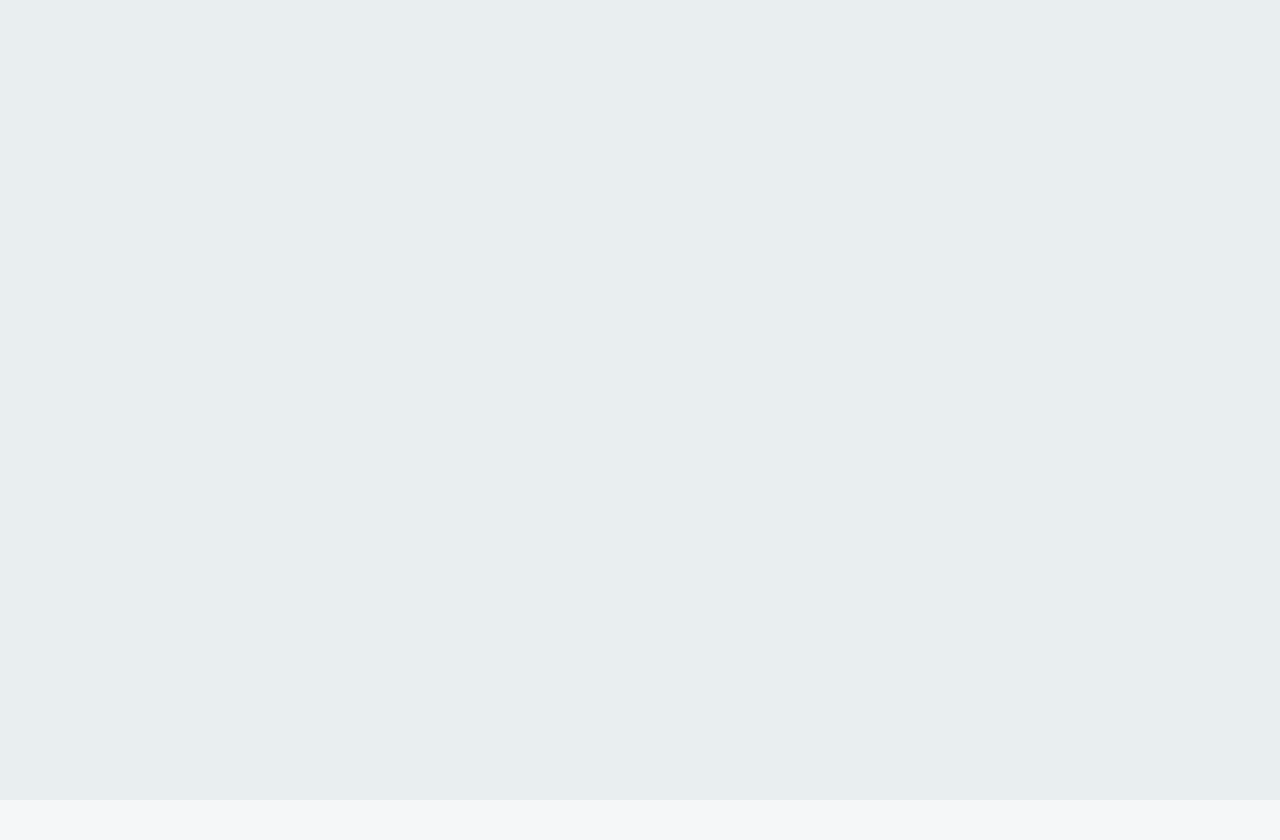
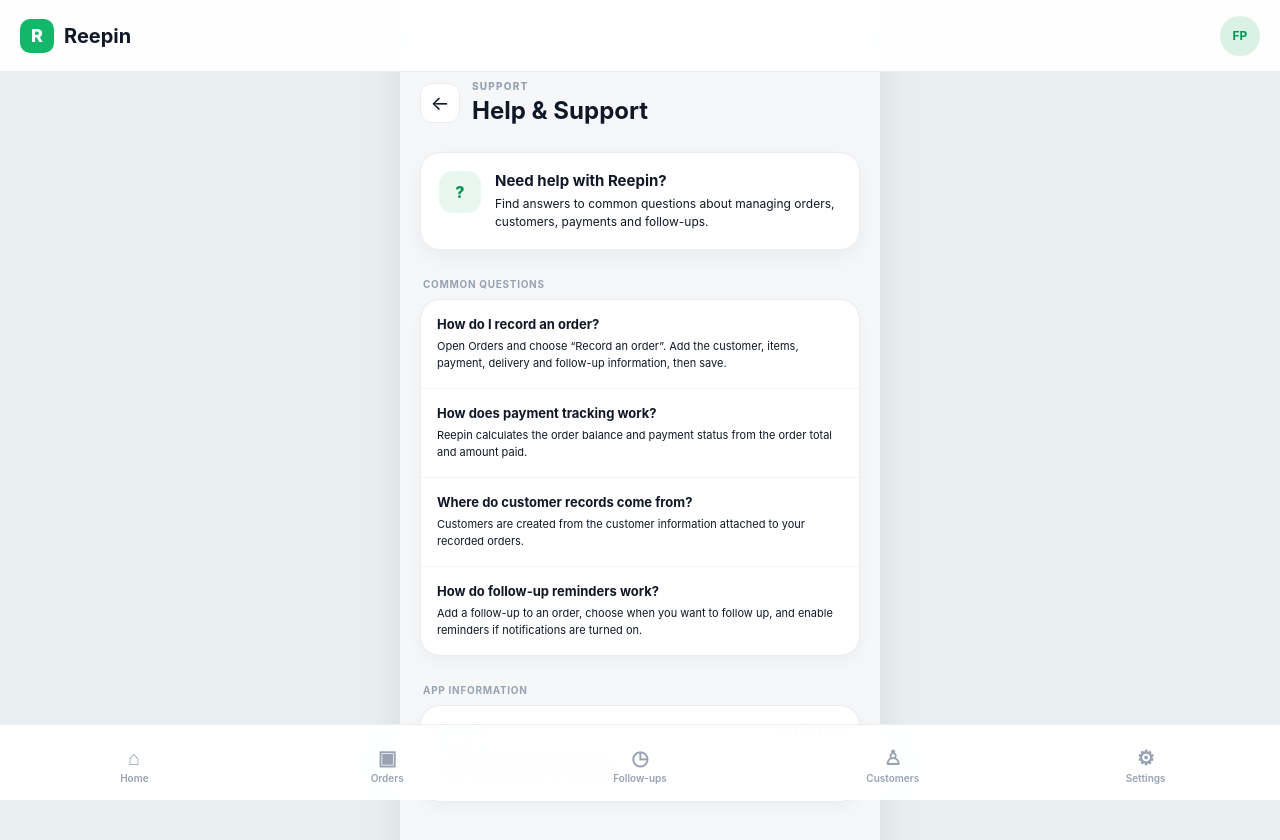
Before and after one commit to franqphoenix-oss/Reepin-app, a React (Vite) app: page /help-support in a window 1280 px wide. Before the commit this address had no page. Shown: the top 840 px of the page. Before the commit the page ends 800 px from the top, so only its background shows below. Built offline with nearby package versions, Linux system fonts and the light colour scheme.

Commit message:
Completed logical upgrades

```diff
--- a/src/App.jsx
+++ b/src/App.jsx
@@ -12,6 +12,7 @@
 import FollowUps from "./pages/FollowUps";
 import Customers from "./pages/Customers";
 import Settings from "./pages/Settings";
+import HelpSupport from "./pages/HelpSupport";
 
 import AppShell from "./components/layout/AppShell";
 
@@ -48,6 +49,8 @@
 
               <Route path="/settings" element={<Settings />} />
 
+              <Route path="/help-support" element={<HelpSupport />} />
+
               <Route path="/orders/:orderId/edit" element={<NewOrder />} />
             </Route>
           </Routes>
--- a/src/components/layout/TopBar.jsx
+++ b/src/components/layout/TopBar.jsx
@@ -1,8 +1,15 @@
+import { useNavigate } from "react-router-dom";
+
+import { useApp } from "../../context/AppContext";
+import { getProfileInitials } from "../../utils/profile";
+
 import "../components-css/TopBar.css";
-import { useNavigate } from "react-router-dom";
 
 const TopBar = () => {
   const navigate = useNavigate();
+  const { settings } = useApp();
+
+  const profileInitials = getProfileInitials(settings.profile?.name);
 
   return (
     <header className="top-bar">
@@ -12,16 +19,13 @@
       </div>
 
       <div className="top-bar-actions">
-        <button className="icon-button" aria-label="Notifications">
-          ♧
-        </button>
-
         <button
+          type="button"
           className="profile-button"
-          aria-label="Profile"
+          aria-label="Open settings"
           onClick={() => navigate("/settings")}
         >
-          FP
+          {profileInitials}
         </button>
       </div>
     </header>
--- a/src/index.css
+++ b/src/index.css
@@ -15,3 +15,4 @@
 @import "./pages/pages-css/FollowUps.css";
 @import "./pages/pages-css/Customers.css";
 @import "./pages/pages-css/Settings.css";
+@import "./pages/pages-css/HelpSupport.css";
--- /dev/null
+++ b/src/pages/HelpSupport.jsx
@@ -0,0 +1,96 @@
+import { useNavigate } from "react-router-dom";
+
+import "./pages-css/HelpSupport.css";
+
+const HelpSupport = () => {
+  const navigate = useNavigate();
+
+  return (
+    <main className="help-support-page">
+      <header className="help-support-header">
+        <button
+          type="button"
+          className="help-support-back"
+          onClick={() => navigate("/settings")}
+          aria-label="Back to settings"
+        >
+          ←
+        </button>
+
+        <div>
+          <p className="section-eyebrow">SUPPORT</p>
+          <h1>Help & Support</h1>
+        </div>
+      </header>
+
+      <section className="help-support-intro">
+        <div className="help-support-icon">?</div>
+
+        <div>
+          <h2>Need help with Reepin?</h2>
+
+          <p>
+            Find answers to common questions about managing orders, customers,
+            payments and follow-ups.
+          </p>
+        </div>
+      </section>
+
+      <section className="help-support-section">
+        <p className="settings-section-label">COMMON QUESTIONS</p>
+
+        <div className="help-support-card">
+          <article>
+            <h3>How do I record an order?</h3>
+            <p>
+              Open Orders and choose “Record an order”. Add the customer, items,
+              payment, delivery and follow-up information, then save.
+            </p>
+          </article>
+
+          <article>
+            <h3>How does payment tracking work?</h3>
+            <p>
+              Reepin calculates the order balance and payment status from the
+              order total and amount paid.
+            </p>
+          </article>
+
+          <article>
+            <h3>Where do customer records come from?</h3>
+            <p>
+              Customers are created from the customer information attached to
+              your recorded orders.
+            </p>
+          </article>
+
+          <article>
+            <h3>How do follow-up reminders work?</h3>
+            <p>
+              Add a follow-up to an order, choose when you want to follow up,
+              and enable reminders if notifications are turned on.
+            </p>
+          </article>
+        </div>
+      </section>
+
+      <section className="help-support-section">
+        <p className="settings-section-label">APP INFORMATION</p>
+
+        <div className="help-support-card help-support-app-info">
+          <div>
+            <strong>Reepin</strong>
+            <span>Version 1.0.0</span>
+          </div>
+
+          <p>
+            Reepin helps small businesses keep their orders, customers, payments
+            and follow-ups organized in one place.
+          </p>
+        </div>
+      </section>
+    </main>
+  );
+};
+
+export default HelpSupport;
--- a/src/pages/Settings.jsx
+++ b/src/pages/Settings.jsx
@@ -1,7 +1,10 @@
-import { useState } from "react";
+import { useEffect, useState } from "react";
 import { useNavigate } from "react-router-dom";
 
 import { useApp } from "../context/AppContext";
+import { CURRENCY_OPTIONS, getCurrencyName } from "../utils/currency";
+
+import { getProfileInitials } from "../utils/profile";
 
 import "./pages-css/Settings.css";
 
@@ -44,6 +47,24 @@
   const [defaultLeadTime, setDefaultLeadTime] = useState(
     settings.notifications.defaultLeadTime,
   );
+
+  const profileInitials = getProfileInitials(settings.profile?.name);
+
+  useEffect(() => {
+    setProfileName(settings.profile.name);
+    setProfileRole(settings.profile.role);
+
+    setBusinessName(settings.business.name);
+    setBusinessPhone(settings.business.phone);
+    setBusinessAddress(settings.business.address);
+
+    setSelectedCurrency(settings.currency);
+
+    setNotificationEnabled(settings.notifications.enabled);
+    setNotificationType(settings.notifications.type);
+    setNotificationFrequency(settings.notifications.frequency);
+    setDefaultLeadTime(settings.notifications.defaultLeadTime);
+  }, [settings]);
 
   // ---------------------------------------------------------
   // PROFILE
@@ -202,7 +223,7 @@
               className="settings-list-item"
               onClick={handleEditProfile}
             >
-              <div className="settings-item-icon">FP</div>
+              <div className="settings-item-icon">{profileInitials}</div>
 
               <div className="settings-item-content">
                 <strong>{settings.profile.name}</strong>
@@ -218,7 +239,7 @@
             onSubmit={handleSaveProfile}
           >
             <div className="settings-profile-edit-header">
-              <div className="settings-item-icon">FP</div>
+              <div className="settings-item-icon">{profileInitials}</div>
 
               <div>
                 <strong>Edit profile</strong>
@@ -301,15 +322,13 @@
               className="settings-list-item"
               onClick={handleEditCurrency}
             >
-              <div className="settings-item-icon">₦</div>
+              <div className="settings-item-icon">{settings.currency}</div>
 
               <div className="settings-item-content">
                 <strong>Currency</strong>
 
                 <span>
-                  {settings.currency === "₦"
-                    ? "Nigerian Naira (₦)"
-                    : settings.currency}
+                  {getCurrencyName(settings.currency)} ({settings.currency})
                 </span>
               </div>
 
@@ -388,7 +407,7 @@
             onSubmit={handleSaveCurrency}
           >
             <div className="settings-business-edit-header">
-              <div className="settings-item-icon">₦</div>
+              <div className="settings-item-icon">{selectedCurrency}</div>
 
               <div>
                 <strong>Currency</strong>
@@ -405,13 +424,11 @@
                 value={selectedCurrency}
                 onChange={(event) => setSelectedCurrency(event.target.value)}
               >
-                <option value="₦">Nigerian Naira (₦)</option>
-
-                <option value="$">US Dollar ($)</option>
-
-                <option value="£">British Pound (£)</option>
-
-                <option value="€">Euro (€)</option>
+                {CURRENCY_OPTIONS.map((currency) => (
+                  <option key={currency.symbol} value={currency.symbol}>
+                    {currency.name} ({currency.symbol})
+                  </option>
+                ))}
               </select>
             </div>
 
@@ -565,6 +582,32 @@
       </section>
 
       {/* =====================================================
+    SUPPORT
+===================================================== */}
+
+      <section className="settings-section">
+        <p className="settings-section-label">SUPPORT</p>
+
+        <div className="settings-list-card">
+          <button
+            type="button"
+            className="settings-list-item"
+            onClick={() => navigate("/help-support")}
+          >
+            <div className="settings-item-icon">?</div>
+
+            <div className="settings-item-content">
+              <strong>Help & Support</strong>
+
+              <span>Learn how to use Reepin and find answers.</span>
+            </div>
+
+            <span className="settings-item-arrow">›</span>
+          </button>
+        </div>
+      </section>
+
+      {/* =====================================================
           ACCOUNT
       ===================================================== */}
 
--- /dev/null
+++ b/src/pages/pages-css/HelpSupport.css
@@ -0,0 +1,141 @@
+.help-support-page {
+    width: 100%;
+    max-width: 480px;
+    margin: 0 auto;
+    padding: 8px 20px calc(110px + env(safe-area-inset-bottom));
+}
+
+.help-support-header {
+    display: flex;
+    align-items: center;
+    gap: 12px;
+    margin-bottom: 26px;
+}
+
+.help-support-header h1 {
+    margin-top: 3px;
+    font-size: 24px;
+    line-height: 1.2;
+}
+
+.help-support-back {
+    width: 40px;
+    height: 40px;
+    flex-shrink: 0;
+    display: flex;
+    align-items: center;
+    justify-content: center;
+    border: 1px solid var(--border);
+    border-radius: 12px;
+    background: var(--surface);
+    color: var(--text);
+    font-size: 20px;
+}
+
+.help-support-intro {
+    display: flex;
+    gap: 14px;
+    padding: 18px;
+    border: 1px solid var(--border);
+    border-radius: 20px;
+    background: var(--surface);
+    box-shadow: 0 8px 24px rgba(16, 24, 40, 0.05);
+}
+
+.help-support-icon {
+    width: 42px;
+    height: 42px;
+    flex-shrink: 0;
+    display: flex;
+    align-items: center;
+    justify-content: center;
+    border-radius: 13px;
+    background: var(--primary-light);
+    color: var(--primary-dark);
+    font-weight: 800;
+}
+
+.help-support-intro h2 {
+    font-size: 15px;
+}
+
+.help-support-intro p {
+    margin-top: 5px;
+    color: var(--secondary);
+    font-size: 12px;
+    line-height: 1.5;
+}
+
+.help-support-section {
+    margin-top: 28px;
+}
+
+.help-support-card {
+    overflow: hidden;
+    border: 1px solid var(--border);
+    border-radius: 20px;
+    background: var(--surface);
+    box-shadow: 0 6px 18px rgba(0, 0, 0, 0.04);
+}
+
+.help-support-card article {
+    padding: 16px;
+}
+
+.help-support-card article+article {
+    border-top: 1px solid #f2f4f7;
+}
+
+.help-support-card h3 {
+    color: var(--text);
+    font-size: 13px;
+}
+
+.help-support-card article p {
+    margin-top: 6px;
+    color: var(--secondary);
+    font-size: 11px;
+    line-height: 1.55;
+}
+
+.help-support-app-info {
+    padding: 17px;
+}
+
+.help-support-app-info>div {
+    display: flex;
+    justify-content: space-between;
+    align-items: center;
+    gap: 12px;
+}
+
+.help-support-app-info strong {
+    color: var(--primary-dark);
+    font-size: 14px;
+}
+
+.help-support-app-info span {
+    color: var(--muted);
+    font-size: 11px;
+}
+
+.help-support-app-info>p {
+    margin-top: 10px;
+    color: var(--secondary);
+    font-size: 11px;
+    line-height: 1.55;
+}
+
+@media (max-width: 360px) {
+    .help-support-page {
+        padding-inline: 14px;
+    }
+
+    .help-support-intro {
+        padding: 15px;
+    }
+
+    .help-support-card article {
+        padding: 14px;
+    }
+}
--- /dev/null
+++ b/src/utils/profile.js
@@ -0,0 +1,15 @@
+export const getProfileInitials = (name = "") => {
+  const safeName = String(name).trim();
+
+  if (!safeName) {
+    return "U";
+  }
+
+  const words = safeName.split(/\s+/).filter(Boolean);
+
+  if (words.length === 1) {
+    return words[0].slice(0, 2).toUpperCase();
+  }
+
+  return `${words[0][0]}${words[words.length - 1][0]}`.toUpperCase();
+};
```
Also changed, not shown: src/pages/Dashboard.jsx (+0 -10 lines), src/pages/pages-css/Dashboard.css (+0 -20 lines), src/utils/currency.js (+25 -0 lines).
